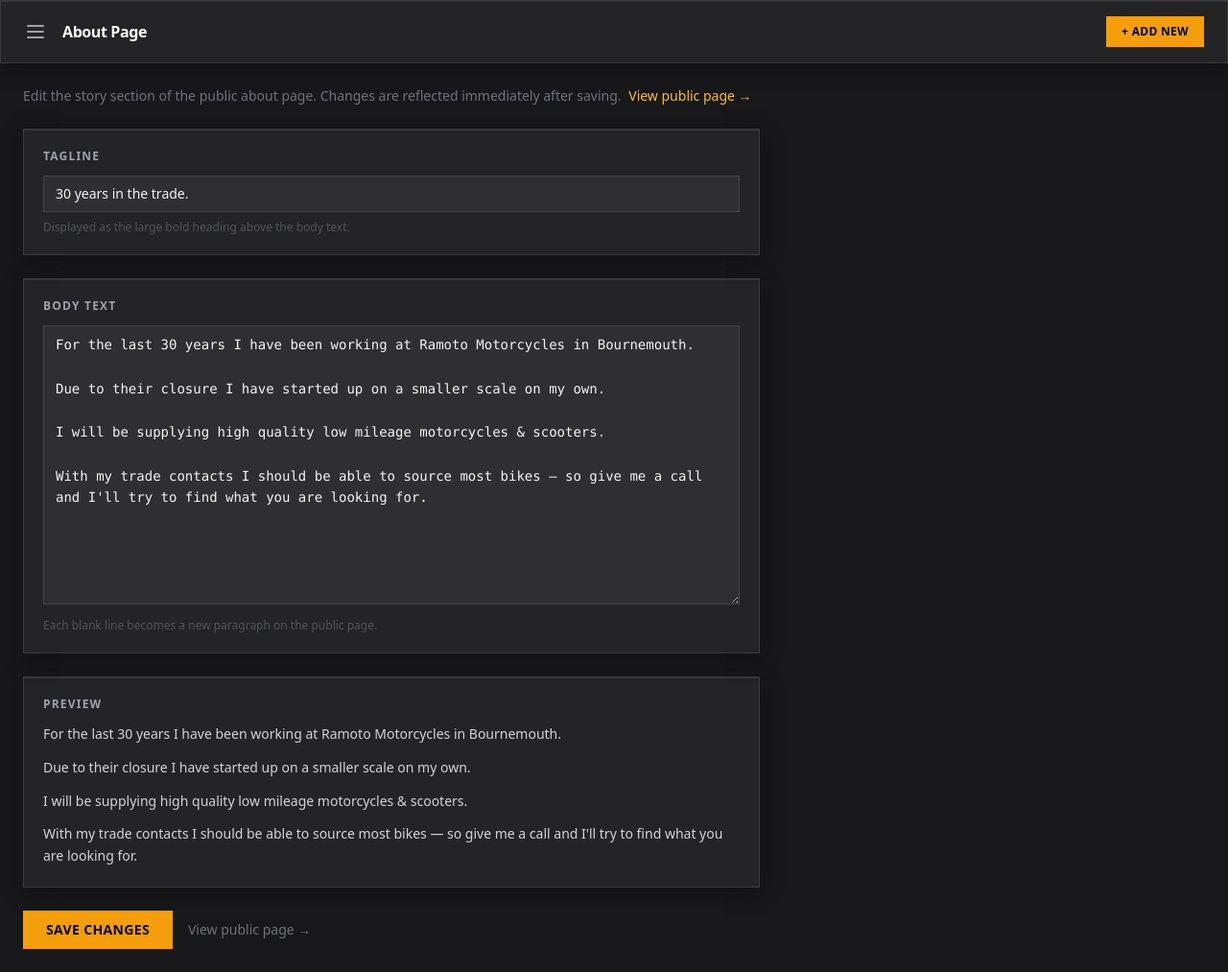
After one commit to StyxOfDynamite/cjp, a Laravel app: page /admin/about in a window 1280 px wide. The commit adds this page. Shown: the whole page at 96% size. Run offline with Laravel 12, Linux system fonts and the light colour scheme; a user stored in the database is signed in; data comes from the database, SQL or seed files in the repository; data that the repository does not hold is empty; style sheets or scripts are compiled from the project's sources; parts of the project's set-up code (start-up, migrations or seed data) failed here and were passed over.

Commit message:
Add About page admin editor with settings table
- Create settings table migration with key/value (JSON) columns
- Add Setting model with static get/set helpers
- Add Admin\AboutController for viewing and updating about content
- Add admin routes for GET/PUT /admin/about
- Add "About Page" link to admin sidebar nav under a Content section
- Create admin/about/edit.blade.php with tagline + textarea editor
- Update public about.blade.php to pull tagline and body from settings,
  falling back to the original hardcoded content if no setting exists

Closes #3

Co-authored-by: Luke Storer <StyxOfDynamite@users.noreply.github.com>

```diff
--- /dev/null
+++ b/app/Http/Controllers/Admin/AboutController.php
@@ -0,0 +1,34 @@
+<?php
+
+namespace App\Http\Controllers\Admin;
+
+use App\Http\Controllers\Controller;
+use App\Models\Setting;
+use Illuminate\Http\RedirectResponse;
+use Illuminate\Http\Request;
+use Illuminate\View\View;
+
+class AboutController extends Controller
+{
+    public function edit(): View
+    {
+        $content = Setting::get('about', [
+            'tagline' => '30 years in the trade.',
+            'body'    => "For the last 30 years I have been working at Ramoto Motorcycles in Bournemouth.\n\nDue to their closure I have started up on a smaller scale on my own.\n\nI will be supplying high quality low mileage motorcycles & scooters.\n\nWith my trade contacts I should be able to source most bikes — so give me a call and I'll try to find what you are looking for.",
+        ]);
+
+        return view('admin.about.edit', compact('content'));
+    }
+
+    public function update(Request $request): RedirectResponse
+    {
+        $data = $request->validate([
+            'tagline' => 'required|string|max:255',
+            'body'    => 'required|string',
+        ]);
+
+        Setting::set('about', $data);
+
+        return back()->with('success', 'About page updated.');
+    }
+}
--- /dev/null
+++ b/app/Models/Setting.php
@@ -0,0 +1,26 @@
+<?php
+
+namespace App\Models;
+
+use Illuminate\Database\Eloquent\Model;
+
+class Setting extends Model
+{
+    protected $fillable = ['key', 'value'];
+
+    protected $casts = [
+        'value' => 'array',
+    ];
+
+    public static function get(string $key, mixed $default = null): mixed
+    {
+        $setting = static::where('key', $key)->first();
+
+        return $setting ? $setting->value : $default;
+    }
+
+    public static function set(string $key, mixed $value): void
+    {
+        static::updateOrCreate(['key' => $key], ['value' => $value]);
+    }
+}
--- /dev/null
+++ b/resources/views/admin/about/edit.blade.php
@@ -0,0 +1,78 @@
+<x-admin-layout heading="About Page">
+
+    <div class="max-w-3xl">
+
+        <p class="text-sm text-zinc-500 mb-6">
+            Edit the story section of the public about page. Changes are reflected immediately after saving.
+            <a href="{{ route('about') }}" target="_blank" class="text-amber-400 hover:text-amber-300 transition-colors ml-1">View public page &rarr;</a>
+        </p>
+
+        <form method="POST" action="{{ route('admin.about.update') }}" class="space-y-6">
+            @csrf
+            @method('PUT')
+
+            {{-- Tagline --}}
+            <div class="glass p-5">
+                <label for="tagline" class="block text-xs font-semibold uppercase tracking-widest text-zinc-400 mb-3">
+                    Tagline
+                </label>
+                <input
+                    type="text"
+                    id="tagline"
+                    name="tagline"
+                    value="{{ old('tagline', $content['tagline'] ?? '') }}"
+                    placeholder="e.g. 30 years in the trade."
+                    class="w-full bg-white/5 border-white/10 text-zinc-100 placeholder-zinc-600 text-sm px-3 py-2 rounded-none focus:ring-amber-500 focus:border-amber-500"
+                >
+                @error('tagline')
+                    <p class="mt-1 text-xs text-red-400">{{ $message }}</p>
+                @enderror
+                <p class="mt-2 text-xs text-zinc-600">Displayed as the large bold heading above the body text.</p>
+            </div>
+
+            {{-- Body --}}
+            <div class="glass p-5">
+                <label for="body" class="block text-xs font-semibold uppercase tracking-widest text-zinc-400 mb-3">
+                    Body Text
+                </label>
+                <textarea
+                    id="body"
+                    name="body"
+                    rows="12"
+                    placeholder="Write your about page content here. Use blank lines to separate paragraphs."
+                    class="w-full bg-white/5 border-white/10 text-zinc-100 placeholder-zinc-600 text-sm px-3 py-2 rounded-none focus:ring-amber-500 focus:border-amber-500 resize-y font-mono leading-relaxed"
+                >{{ old('body', $content['body'] ?? '') }}</textarea>
+                @error('body')
+                    <p class="mt-1 text-xs text-red-400">{{ $message }}</p>
+                @enderror
+                <p class="mt-2 text-xs text-zinc-600">Each blank line becomes a new paragraph on the public page.</p>
+            </div>
+
+            {{-- Preview --}}
+            @if(!empty($content['body']))
+            <div class="glass p-5">
+                <p class="text-xs font-semibold uppercase tracking-widest text-zinc-400 mb-3">Preview</p>
+                <div class="text-zinc-300 text-sm leading-relaxed space-y-3">
+                    @foreach(array_filter(explode("\n\n", $content['body'] ?? '')) as $paragraph)
+                        <p>{{ $paragraph }}</p>
+                    @endforeach
+                </div>
+            </div>
+            @endif
+
+            <div class="flex items-center gap-4">
+                <button type="submit"
+                        class="bg-amber-500 text-black text-sm font-semibold px-6 py-2.5 hover:bg-amber-400 transition-colors uppercase tracking-wide">
+                    Save Changes
+                </button>
+                <a href="{{ route('about') }}" target="_blank"
+                   class="text-sm text-zinc-500 hover:text-zinc-300 transition-colors">
+                    View public page &rarr;
+                </a>
+            </div>
+
+        </form>
+
+    </div>
+
+</x-admin-layout>
--- a/resources/views/layouts/admin.blade.php
+++ b/resources/views/layouts/admin.blade.php
@@ -61,6 +61,18 @@
                 </svg>
                 Add New
             </a>
+
+            <div class="pt-4 pb-1">
+                <p class="px-3 text-xs font-semibold uppercase tracking-widest text-zinc-600">Content</p>
+            </div>
+            <a href="{{ route('admin.about.edit') }}"
+               @click="open = false"
+               class="flex items-center gap-3 px-3 py-2.5 text-sm font-medium transition-colors {{ request()->routeIs('admin.about.edit') ? 'bg-white/10 text-amber-400' : 'text-zinc-400 hover:bg-white/5 hover:text-white' }}">
+                <svg class="w-4 h-4 flex-shrink-0" fill="none" stroke="currentColor" viewBox="0 0 24 24">
+                    <path stroke-linecap="round" stroke-linejoin="round" stroke-width="1.8" d="M13 16h-1v-4h-1m1-4h.01M21 12a9 9 0 11-18 0 9 9 0 0118 0z"/>
+                </svg>
+                About Page
+            </a>
         </nav>
 
         <div class="px-4 py-4 border-t border-white/10">
--- a/routes/web.php
+++ b/routes/web.php
@@ -1,5 +1,6 @@
 <?php
 
+use App\Http\Controllers\Admin\AboutController;
 use App\Http\Controllers\Admin\MotorcycleController as AdminMotorcycleController;
 use App\Http\Controllers\Admin\StockController;
 use App\Http\Controllers\Admin\ThumbnailController;
@@ -62,6 +63,9 @@ Route::middleware('auth')->prefix('admin')->name('admin.')->group(function () {
     Route::patch('/motorcycles/{motorcycle}/stock', [StockController::class, 'update'])->name('motorcycles.stock');
 
     Route::get('/image/{image}/thumb', [ThumbnailController::class, 'show'])->name('image.thumbnail');
+
+    Route::get('/about', [AboutController::class, 'edit'])->name('about.edit');
+    Route::put('/about', [AboutController::class, 'update'])->name('about.update');
 });
 
 require __DIR__.'/auth.php';
```
Also changed, not shown: resources/views/about.blade.php (+11 -5 lines), database/migrations/2026_05_18_000001_create_settings_table.php (added).
